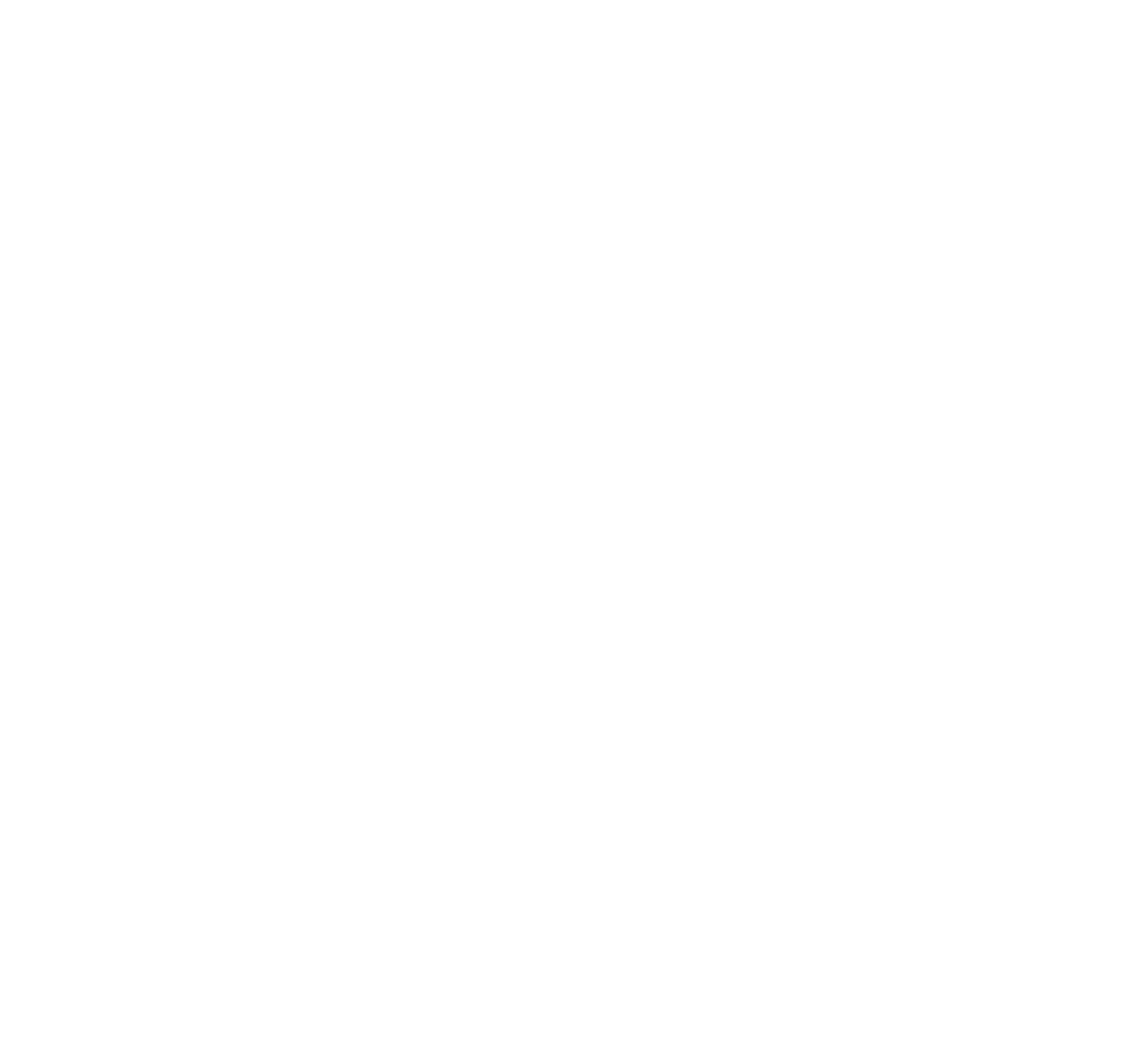
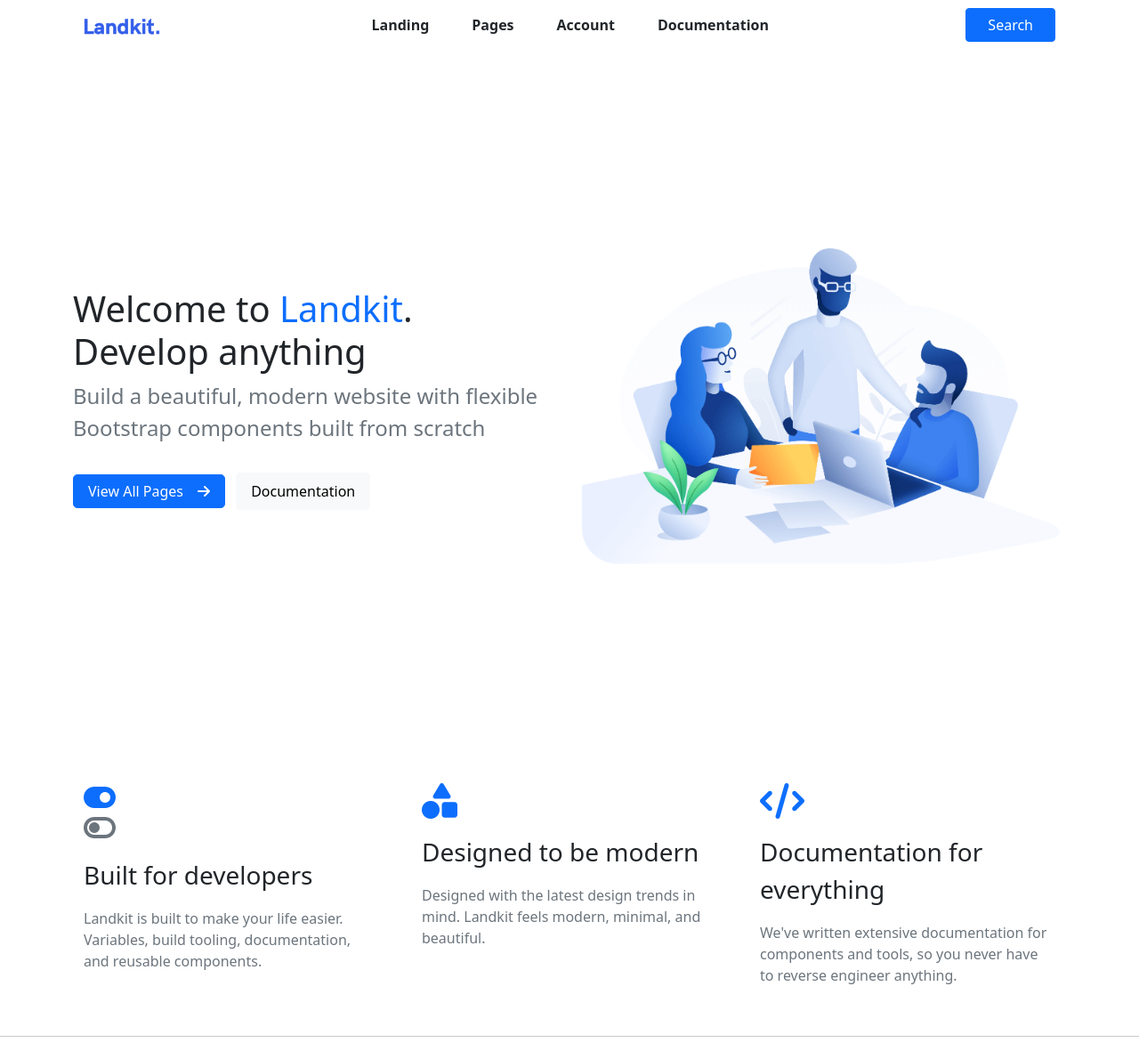
Before and after one commit to sharifmahmud825/landkit-agency, a plain HTML site: page index.html in a window 1280 px wide. Shown: the whole page at 89% size. Before the commit the page ends 800 px from the top, so only its background shows below. Drawn offline with Linux system fonts and the light colour scheme.

Commit message:
new section added

```diff
--- a/index.html
+++ b/index.html
@@ -9,8 +9,102 @@
     <script src="https://kit.fontawesome.com/0de8feadec.js" crossorigin="anonymous"></script>
 <!-- Bootstrap stylesheet -->
     <link rel="stylesheet" href="css/bootstrap.min.css">
+<!-- Cutom stylesheet -->
+    <link rel="stylesheet" href="style.css">
 </head>
 <body>
+<!-- header section -->
+    <header>
+        <div class="container">
+            <nav class="navbar navbar-expand-lg navbar-light">
+                <div class="container-fluid">
+                  <a class="navbar-brand" href="#">
+                      <img src="images/brand.svg" alt="">
+                  </a>
+                  <button class="navbar-toggler" type="button" data-bs-toggle="collapse" data-bs-target="#navbarSupportedContent" aria-controls="navbarSupportedContent" aria-expanded="false" aria-label="Toggle navigation">
+                    <span class="navbar-toggler-icon"></span>
+                  </button>
+                  <div class="collapse navbar-collapse" id="navbarSupportedContent">
+                    <ul class="navbar-nav m-auto mb-2 mb-lg-0">
+                      <li class="nav-item mx-3 fw-bold">
+                        <a class="nav-link active text-dark" aria-current="page" href="#">Landing</a>
+                      </li>
+                      <li class="nav-item mx-3 fw-bold">
+                        <a class="nav-link text-dark " href="#">Pages</a>
+                      </li>
+                      <li class="nav-item mx-3 fw-bold">
+                        <a class="nav-link text-dark" href="#">Account</a>
+                      </li>
+                      <li class="nav-item mx-3 fw-bold">
+                        <a class="nav-link text-dark" href="#">Documentation</a>
+                      </li>
+                    </ul>
+                    <form class="d-flex">
+                      <button class="btn btn-primary col-12 px-4" type="submit">Search</button>
+                    </form>
+                  </div>
+                </div>
+              </nav>
+        </div>
+<!-- nav section end  -->
 
+<!-- hero section start  -->
+
+        <section class="container">
+            <div class="row d-flex align-items-center min-vh-100">
+                <div class="col-lg-6">
+                    <div class="hero-text">
+                        <h1 class="fw-normal fs-1">Welcome to <span class="text-primary">Landkit</span>. <br>
+                            Develop anything
+                        </h1>
+                        <p class="text-muted fs-4">
+                            Build a beautiful, modern website with flexible Bootstrap components built from scratch
+                        </p>
+                        <button class="btn btn-primary px-3 rounded-3 btn-landkit my-3">
+                            View All Pages<i class="fas fa-arrow-right ms-3 "></i>
+                        </button>
+                        <button class="btn btn-light px-3 py-2 rounded-3 btn-landkit ms-2 my-3">
+                            Documentation
+                        </button>
+                    </div>
+                </div>
+                <div class="col-lg-6">
+                    <img src="images/illustration-2.png" alt="" class="img-fluid">
+                </div>
+            </div>
+        </section>
+<!-- hero section end  -->
+    </header>
+
+<!-- main section start -->
+
+    <main>
+        <section class="container">
+            <div class="row g-4 ">
+                <div class="col-lg-4 col-md-2 col-12 p-4">
+                    <i class="fas fa-toggle-on fs-2 text-primary "></i> <br>
+                    <i class="fas fa-toggle-off fs-2 text-muted mb-3"></i>
+                    <p class="fs-3">Built for developers</p>
+                    <p class="text-muted">Landkit is built to make your life easier. Variables, build tooling, documentation, and reusable components.</p>
+                </div>
+                <div class="col-lg-4 col-md-2 col-12 p-4">
+                    <i class="fas fa-shapes fs-1 text-primary mb-3"></i>
+                    <p class="fs-3">Designed to be modern</p>
+                    <p class="text-muted">Designed with the latest design trends in mind. Landkit feels modern, minimal, and beautiful.</p>
+                </div>
+                <div class="col-lg-4 col-md-2 col-12 p-4">
+                    <i class="fas fa-code fs-1 text-primary mb-3"></i>
+                    <p class="fs-3">Documentation for everything</p>
+                    <p class="text-muted">We've written extensive documentation for components and tools, so you never have to reverse engineer anything.</p>
+                </div>
+            </div>
+        </section>
+        <hr>
+
+    </main>
+<!-- main section end -->
+
+<!-- bootstrap js -->
+    <script src="js/bootstrap.bundle.min.js"></script>
 </body>
 </html>
--- /dev/null
+++ b/style.css
@@ -0,0 +1,7 @@
+.btn-landkit{
+    transition: ease .5s;
+}
+.btn-landkit:hover {
+    transform: translateY(-7px);
+    box-shadow: 0px 7px 43px -17px rgba(0,0,0,0.58);
+}
```
